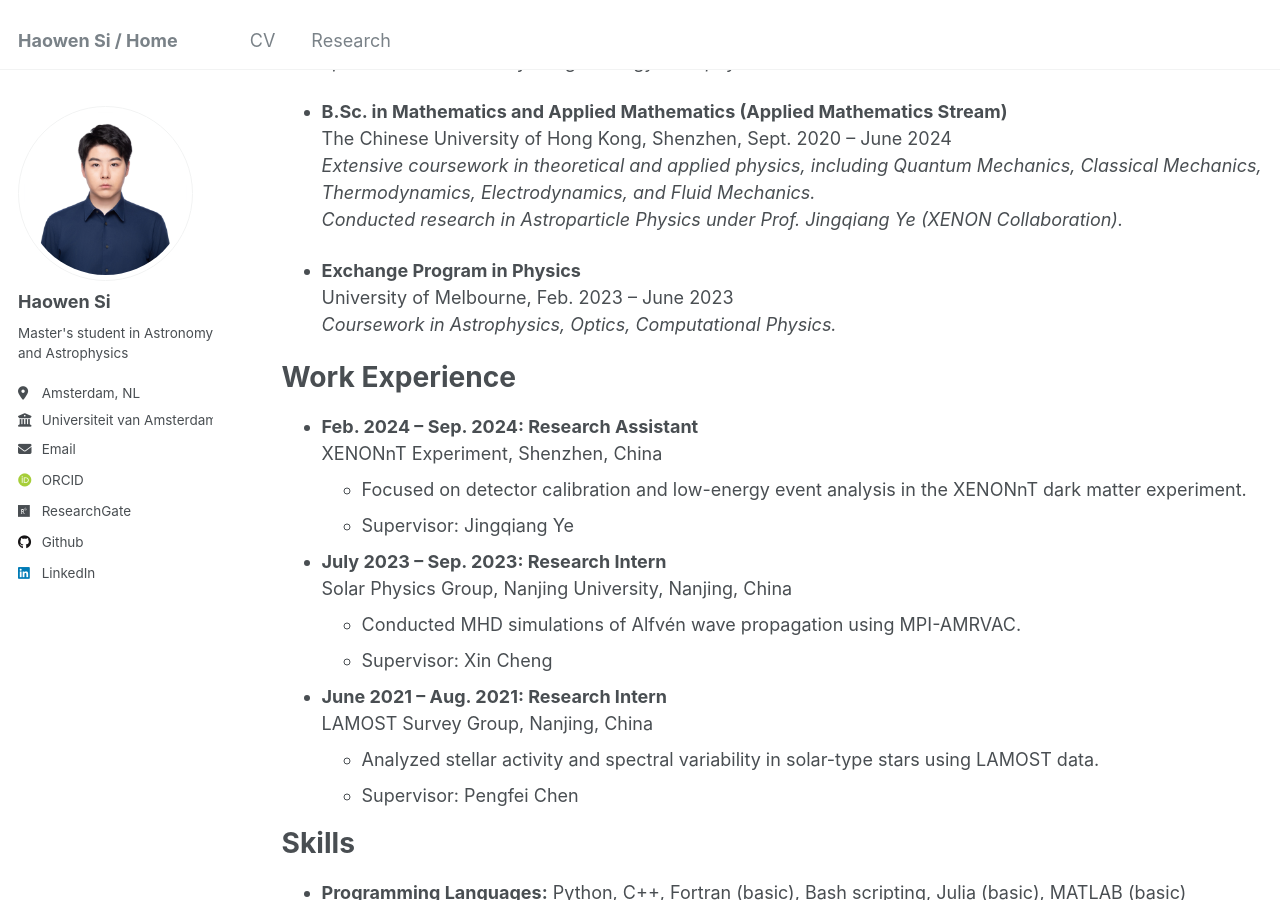
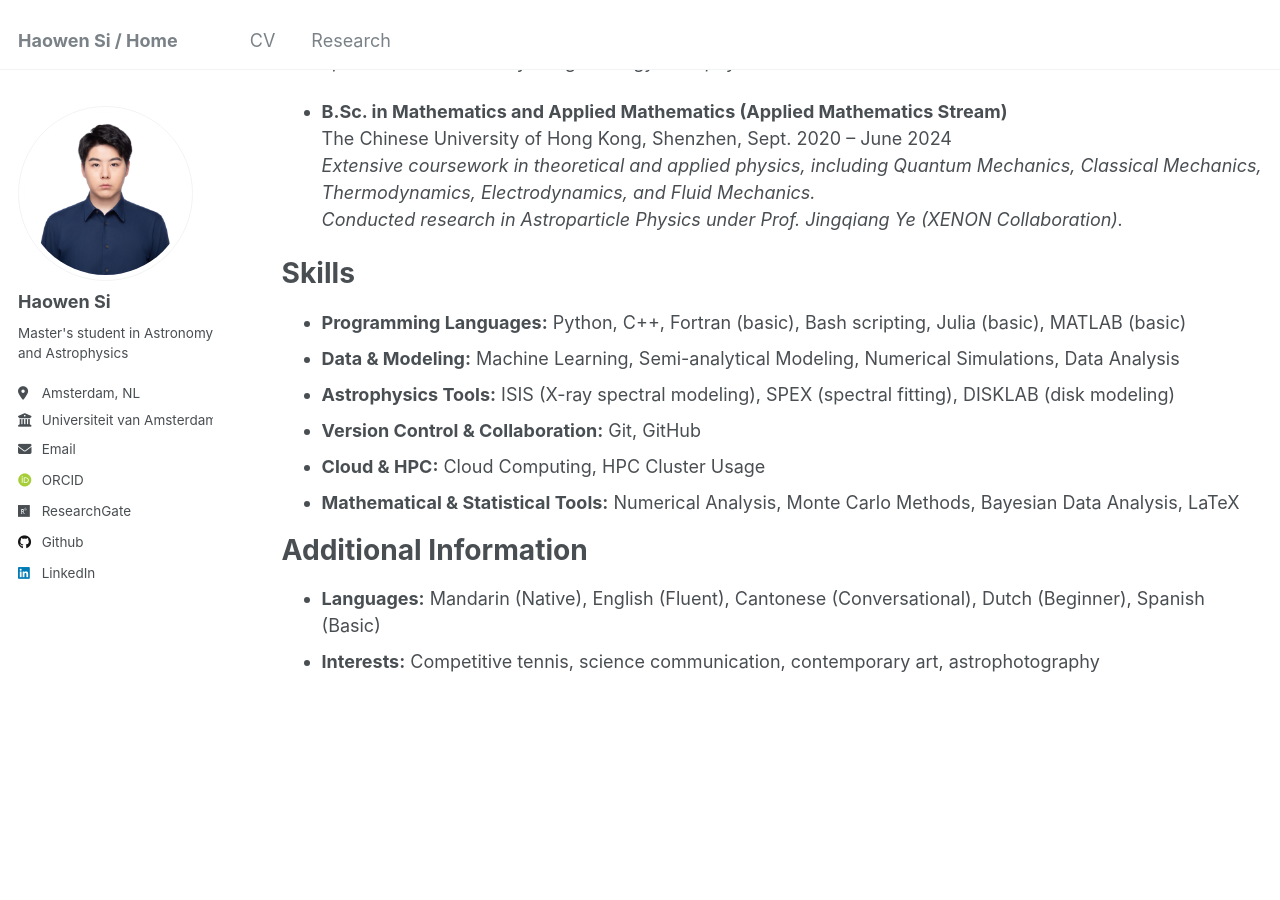
Before and after one commit to HW-SI/HW-SI.github.io, a Jekyll site: the page built from _pages/cv.md, in a window 1280 px wide and 900 px high, scrolled down 233 px. Built offline with Jekyll 4.4.1, drawn with Linux system fonts in a browser that asks for light colours; some web fonts are replaced.

Commit message:
Update cv.md

```diff
--- a/_pages/cv.md
+++ b/_pages/cv.md
@@ -20,27 +20,6 @@ Education
   *Extensive coursework in theoretical and applied physics, including Quantum Mechanics, Classical Mechanics, Thermodynamics, Electrodynamics, and Fluid Mechanics.*
   *Conducted research in Astroparticle Physics under Prof. Jingqiang Ye (XENON Collaboration).*
 
-* **Exchange Program in Physics**
-  University of Melbourne, Feb. 2023 – June 2023
-  *Coursework in Astrophysics, Optics, Computational Physics.*
-
-Work Experience
-======
-* **Feb. 2024 – Sep. 2024: Research Assistant**
-  XENONnT Experiment, Shenzhen, China
-  * Focused on detector calibration and low-energy event analysis in the XENONnT dark matter experiment.
-  * Supervisor: Jingqiang Ye
-
-* **July 2023 – Sep. 2023: Research Intern**
-  Solar Physics Group, Nanjing University, Nanjing, China
-  * Conducted MHD simulations of Alfvén wave propagation using MPI-AMRVAC.
-  * Supervisor: Xin Cheng
-
-* **June 2021 – Aug. 2021: Research Intern**
-  LAMOST Survey Group, Nanjing, China
-  * Analyzed stellar activity and spectral variability in solar-type stars using LAMOST data.
-  * Supervisor: Pengfei Chen
-
 Skills
 ======
 * **Programming Languages:** Python, C++, Fortran (basic), Bash scripting, Julia (basic), MATLAB (basic)
```
